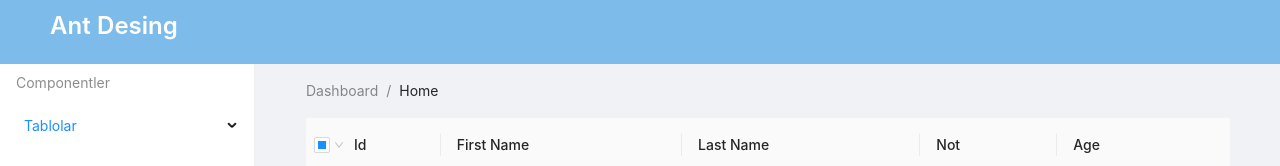
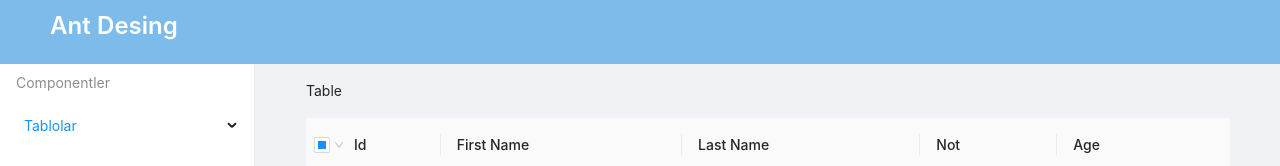
Before and after one commit to tunayozdemir/react-ant-components, a React (Create React App) app: page / in a window 1280 px wide. Shown: the top 166 px of the page. Built offline with nearby package versions, Linux system fonts and the light colour scheme.

Commit message:
breadCrumb düzenlemesi

```diff
--- a/src/components/Antd/Layout/index.js
+++ b/src/components/Antd/Layout/index.js
@@ -1,4 +1,5 @@
 import React from 'react';
+import { useLocation, Link } from 'react-router-dom'
 import PropTypes from "prop-types";
 import SideBar from "../Sidebar/SideBar"
 import Title from 'antd/lib/typography/Title'
@@ -8,7 +9,38 @@
 
 const { Header, Footer, Sider, Content } = Layout;
 const Layoute = (props) => {
+  const location = useLocation()
 
+  const breadCrumbView = () => {
+    const { pathname } = location;
+    const pathnames = pathname.split("/").filter((item) => item)
+    return (
+      <div>
+        <Breadcrumb>
+          {pathnames.length > 0 ? (
+            <Breadcrumb.Item>
+              <Link to="/">Table</Link>
+            </Breadcrumb.Item>
+          ) : (
+            <Breadcrumb.Item>Table</Breadcrumb.Item>
+          )}
+          {
+            pathnames.map((name, index) => {
+              const routeTo = `/${pathnames.slice(0, index + 1).join("/")}`
+              const isLast = index === pathnames.length - 1
+              return isLast ? (
+                <Breadcrumb.Item>{name}</Breadcrumb.Item>
+              ) : (
+                <Breadcrumb.Item>
+                  <Link to={`${routeTo}`}>{name}</Link>
+                </Breadcrumb.Item>
+              )
+            })
+          }
+        </Breadcrumb>
+      </div>
+    )
+  }
 
   return (
     <Layout className='layout'>
@@ -22,10 +54,9 @@
         </Sider>
         <Content className='layout-content'>
           <Content className='layout-content__breadcrumb' style={{ padding: '0 50px' }}>
-            <Breadcrumb style={{ margin: '16px 0' }}>
-              <Breadcrumb.Item>Dashboard</Breadcrumb.Item>
-              <Breadcrumb.Item>Home</Breadcrumb.Item>
-            </Breadcrumb>
+            <div style={{ margin: '16px 0' }}>
+              {breadCrumbView()}
+            </div>
             <div className='layout-content__children'>
               {props.children}
             </div>
```
Also changed, not shown: src/components/Antd/BreadCrumb/BreadCrumb.js (deleted, +0 -42 lines).
